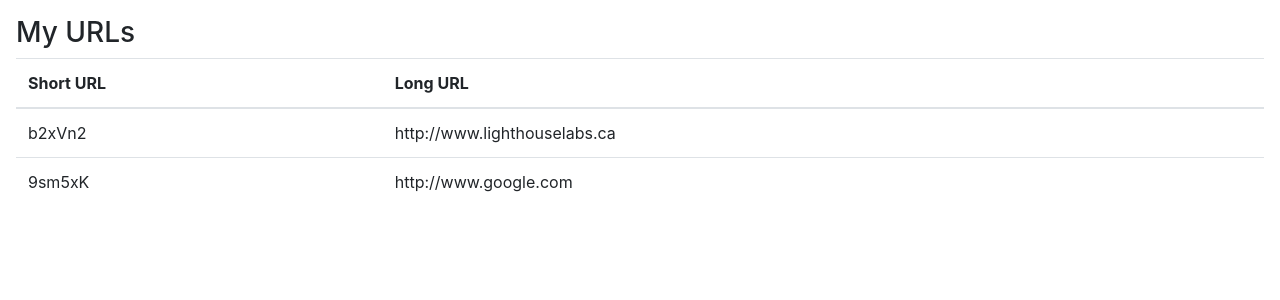
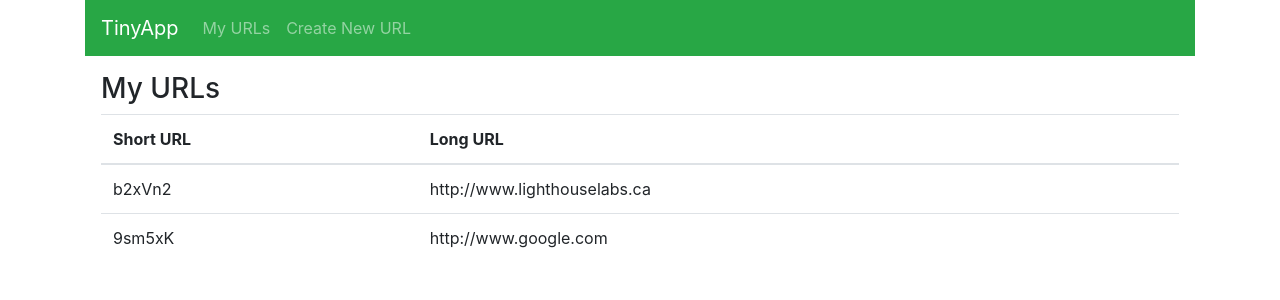
Before and after one commit to Amal-botan/tinyapp, a Node server app: page /urls in a window 1280 px wide. Shown: the top 300 px of the page. Run offline with Node 20, Linux system fonts and the light colour scheme; some libraries are stand-ins or nearby versions.

Commit message:
Added a Header Partial

```diff
--- /dev/null
+++ b/views/partials/_header.ejs
@@ -0,0 +1,14 @@
+<header>
+  <nav class="navbar navbar-expand-md navbar-dark bg-success">
+    <a class="navbar-brand" href="/urls">TinyApp</a>
+    <button class="navbar-toggler" type="button" data-toggle="collapse" data-target="#navbarNavAltMarkup" aria-controls="navbarNavAltMarkup" aria-expanded="false" aria-label="Toggle navigation">
+      <span class="navbar-toggler-icon"></span>
+    </button>
+    <div class="collapse navbar-collapse" id="navbarNavAltMarkup">
+      <div class="navbar-nav">
+        <a class="nav-item nav-link" href="/urls">My URLs</a>
+        <a class="nav-item nav-link" href="/urls/new">Create New URL</a>
+      </div>
+    </div>
+  </nav>
+</header>
--- a/views/urls_index.ejs
+++ b/views/urls_index.ejs
@@ -1,5 +1,11 @@
 <!DOCTYPE html>
 <html lang="en">
+
+  <head>
+    <%- include('partials/_header') %>
+  </head>
+  <body class="container">
+
 <head>
   <meta charset="utf-8">
   <meta name="viewport" content="width=device-width, initial-scale=1, shrink-to-fit=no">
@@ -11,6 +17,8 @@
 <body>
   <main style="margin: 1em;">
     <h3>My URLs</h3>
+
+
     <table class="table">
       <thead>
         <tr>
--- a/views/urls_show.ejs
+++ b/views/urls_show.ejs
@@ -1,5 +1,11 @@
 <!DOCTYPE html>
 <html lang="en">
+
+  <head>
+    <%- include('partials/_header') %>
+  </head>
+  <body class="container">
+
 <head>
   <!-- Bootstrap CSS -->
   <link rel="stylesheet" href="https://stackpath.bootstrapcdn.com/bootstrap/4.2.1/css/bootstrap.min.css" integrity="sha384-GJzZqFGwb1QTTN6wy59ffF1BuGJpLSa9DkKMp0DgiMDm4iYMj70gZWKYbI706tWS" crossorigin="anonymous">
```
